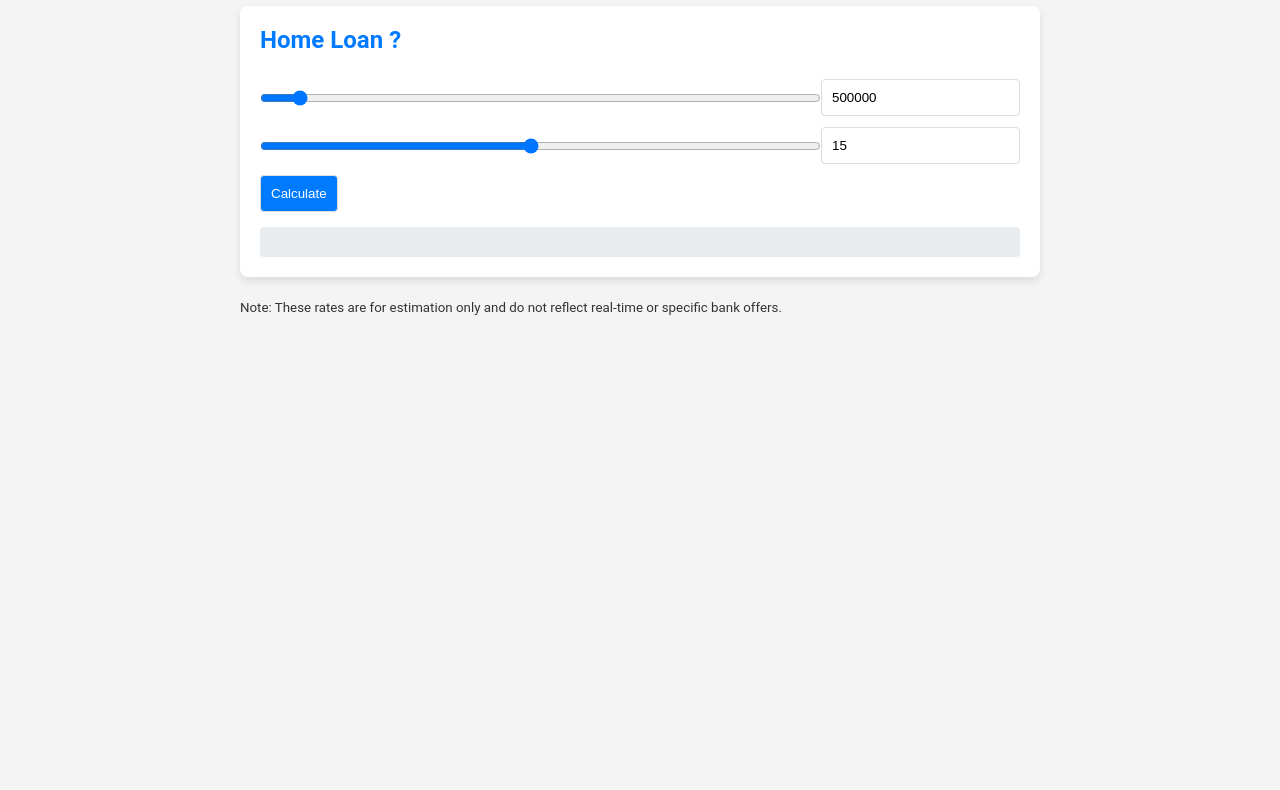
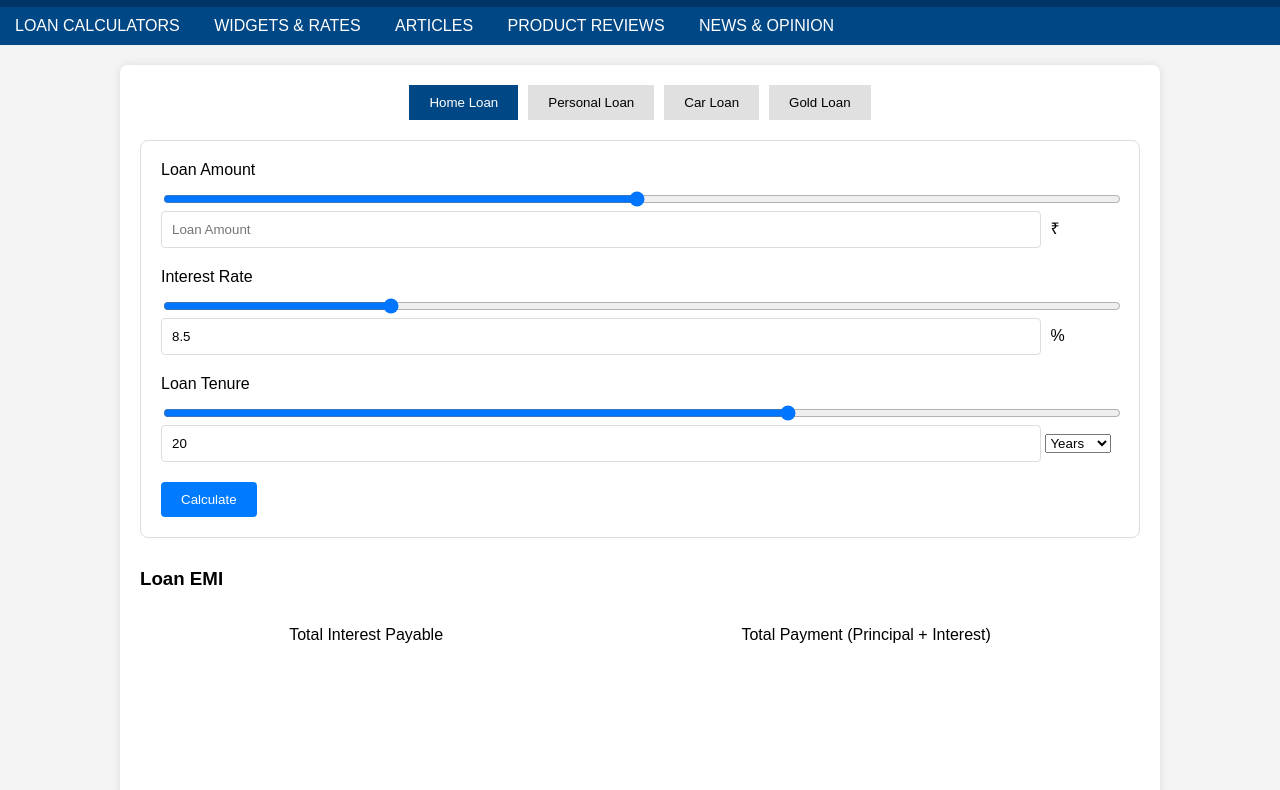
Before and after one commit to saxenanoop/Loan, a plain HTML site: page index.html in a window 1280 px wide. Shown: the part 103-893 px from the top of the page. Before the commit the page ends 800 px from the top, so only its background shows below. Drawn offline with Linux system fonts and the light colour scheme.

Commit message:
Update index.html

```diff
--- a/index.html
+++ b/index.html
@@ -5,85 +5,111 @@
     <meta name="viewport" content="width=device-width, initial-scale=1.0">
     <title>Loan Calculator</title>
     <style>
-        body { font-family: 'Roboto', sans-serif; background-color: #f4f4f4; color: #333; }
-        .container { max-width: 800px; margin: 0 auto; padding: 20px; }
-        .loan-card {
-            background: white;
-            border-radius: 8px;
-            box-shadow: 0 4px 8px rgba(0,0,0,0.1);
-            margin-bottom: 20px;
-            padding: 20px;
-        }
-        h2 { color: #007BFF; margin-top: 0; }
-        input, button {
-            padding: 10px;
-            margin: 5px 0;
-            border: 1px solid #ddd;
-            border-radius: 4px;
-        }
-        button {
-            background-color: #007BFF;
-            color: white;
-            cursor: pointer;
-            transition: background-color 0.3s;
-        }
-        button:hover { background-color: #0056b3; }
-        .slider-container {
-            display: flex;
-            align-items: center;
-        }
-        .slider { flex-grow: 1; }
-        .result {
-            background: #e9ecef;
-            padding: 15px;
-            border-radius: 4px;
-            margin-top: 10px;
-        }
-        .info-tooltip {
-            position: relative;
-            display: inline-block;
-            cursor: help;
-        }
-        .info-tooltip .tooltiptext {
-            visibility: hidden;
-            width: 120px;
-            background-color: #555;
-            color: #fff;
-            text-align: center;
-            border-radius: 6px;
-            padding: 5px 0;
-            position: absolute;
-            z-index: 1;
-            bottom: 125%;
-            left: 50%;
-            margin-left: -60px;
-            opacity: 0;
-            transition: opacity 0.3s;
-        }
-        .info-tooltip:hover .tooltiptext {
-            visibility: visible;
-            opacity: 1;
-        }
+        body { font-family: 'Arial', sans-serif; background-color: #f4f4f4; margin: 0; padding: 0; }
+        .container { max-width: 1000px; margin: 20px auto; padding: 20px; background: white; border-radius: 8px; box-shadow: 0 0 10px rgba(0,0,0,0.1); }
+        .header { background-color: #003366; color: white; padding: 15px 0; text-align: center; }
+        .nav { background-color: #004785; padding: 10px 0; }
+        .nav a { color: white; margin: 0 15px; text-decoration: none; }
+        .loan-type { display: flex; justify-content: center; margin-bottom: 20px; }
+        .loan-type button { padding: 10px 20px; margin: 0 5px; border: none; background: #e0e0e0; cursor: pointer; }
+        .loan-type button.active { background: #004785; color: white; }
+        .calculator { border: 1px solid #ddd; padding: 20px; border-radius: 8px; }
+        .input-group { margin-bottom: 20px; }
+        .input-group label { display: block; margin-bottom: 5px; }
+        .input-group input[type="number"] { width: calc(100% - 100px); padding: 10px; border: 1px solid #ddd; border-radius: 4px; }
+        .input-group .unit { display: inline-block; margin-left: 5px; }
+        .range-slider { margin-top: 10px; }
+        .range-slider input[type="range"] { width: 100%; }
+        .calculate-btn { background-color: #007BFF; color: white; padding: 10px 20px; border: none; border-radius: 4px; cursor: pointer; }
+        .calculate-btn:hover { background-color: #0056b3; }
+        .result-section { margin-top: 30px; }
+        .result-section h3 { margin-top: 0; }
+        .result { font-size: 1.2em; font-weight: bold; }
+        .breakdown { display: flex; justify-content: space-around; margin-top: 20px; }
+        .breakdown div { text-align: center; }
+        .pie-chart { width: 150px; height: 150px; margin: 20px auto; }
+        .sidebar { float: right; width: 30%; padding-left: 20px; }
+        .sidebar h3 { margin-top: 0; }
+        .sidebar ul { list-style: none; padding: 0; }
+        .sidebar ul li { margin-bottom: 10px; }
+        .sidebar ul li a { color: #007BFF; text-decoration: none; }
+        .sidebar ul li a:hover { text-decoration: underline; }
     </style>
 </head>
 <body>
+    <div class="header">
+        <h1>Loan Calculator</h1>
+    </div>
+    <div class="nav">
+        <a href="#">LOAN CALCULATORS</a>
+        <a href="#">WIDGETS & RATES</a>
+        <a href="#">ARTICLES</a>
+        <a href="#">PRODUCT REVIEWS</a>
+        <a href="#">NEWS & OPINION</a>
+    </div>
     <div class="container">
-        <h1>Loan Calculator</h1>
-        <div class="loan-card" id="homeLoan">
-            <h2>Home Loan <span class="info-tooltip" title="Home Loan Information">?</span></h2>
-            <div class="slider-container">
-                <input type="range" min="100000" max="10000000" value="500000" class="slider" id="homeLoanAmountSlider">
-                <input type="number" id="homeLoanAmount" value="500000" placeholder="Loan Amount">
+        <div class="loan-type">
+            <button class="active" onclick="changeLoanType('home')">Home Loan</button>
+            <button onclick="changeLoanType('personal')">Personal Loan</button>
+            <button onclick="changeLoanType('car')">Car Loan</button>
+            <button onclick="changeLoanType('gold')">Gold Loan</button>
+        </div>
+        <div class="calculator" id="loanCalculator">
+            <div class="input-group">
+                <label for="loanAmount">Loan Amount</label>
+                <div class="range-slider">
+                    <input type="range" min="100000" max="10000000" value="5000000" id="loanAmountSlider">
+                </div>
+                <input type="number" id="loanAmount" value="50,00,000" placeholder="Loan Amount">
+                <span class="unit">₹</span>
             </div>
-            <div class="slider-container">
-                <input type="range" min="1" max="30" value="15" class="slider" id="homeLoanTenureSlider">
-                <input type="number" id="homeLoanTenure" value="15" placeholder="Tenure in Years">
+            <div class="input-group">
+                <label for="interestRate">Interest Rate</label>
+                <div class="range-slider">
+                    <input type="range" min="5" max="20" value="8.5" step="0.1" id="interestRateSlider">
+                </div>
+                <input type="number" id="interestRate" value="8.5" placeholder="Interest Rate">
+                <span class="unit">%</span>
             </div>
-            <button onclick="calculateLoan('home')">Calculate</button>
-            <div id="homeLoanResult" class="result"></div>
+            <div class="input-group">
+                <label for="loanTenure">Loan Tenure</label>
+                <div class="range-slider">
+                    <input type="range" min="1" max="30" value="20" id="loanTenureSlider">
+                </div>
+                <input type="number" id="loanTenure" value="20" placeholder="Loan Tenure">
+                <select id="tenureUnit">
+                    <option value="years">Years</option>
+                    <option value="months">Months</option>
+                </select>
+            </div>
+            <button class="calculate-btn" onclick="calculateLoan()">Calculate</button>
         </div>
-        <!-- Repeat for personalLoan, carLoan, goldLoan -->
-        <p><small>Note: These rates are for estimation only and do not reflect real-time or specific bank offers.</small></p>
+        <div class="result-section">
+            <h3>Loan EMI</h3>
+            <div class="result" id="loanEMI"></div>
+            <div class="breakdown">
+                <div>
+                    <p>Total Interest Payable</p>
+                    <p id="totalInterest"></p>
+                </div>
+                <div>
+                    <p>Total Payment (Principal + Interest)</p>
+                    <p id="totalPayment"></p>
+                </div>
+            </div>
+            <div class="pie-chart" id="pieChart"></div>
+        </div>
+        <div class="sidebar">
+            <h3>Featured Calculators & Articles</h3>
+            <ul>
+                <li><a href="#">Credit Card EMI Calculator with GST</a></li>
+                <li><a href="#">Loan Calculator - Calculate EMI, Affordability, Tenure & Interest Rate</a></li>
+                <li><a href="#">Home Loan EMI Calculator with Prepayments, Taxes & Insurance</a></li>
+                <li><a href="#">Union Budget 2025: No Income Tax for Income Upto Rs 12 Lacs</a></li>
+                <li><a href="#">How You Can Use Home Loan Overdraft Facility Smartly</a></li>
+                <li><a href="#">ICICI Bank Instant Platinum Credit Card: Our Review</a></li>
+            </ul>
+        </div>
     </div>
     <script src="script.js"></script>
 </body>
```
